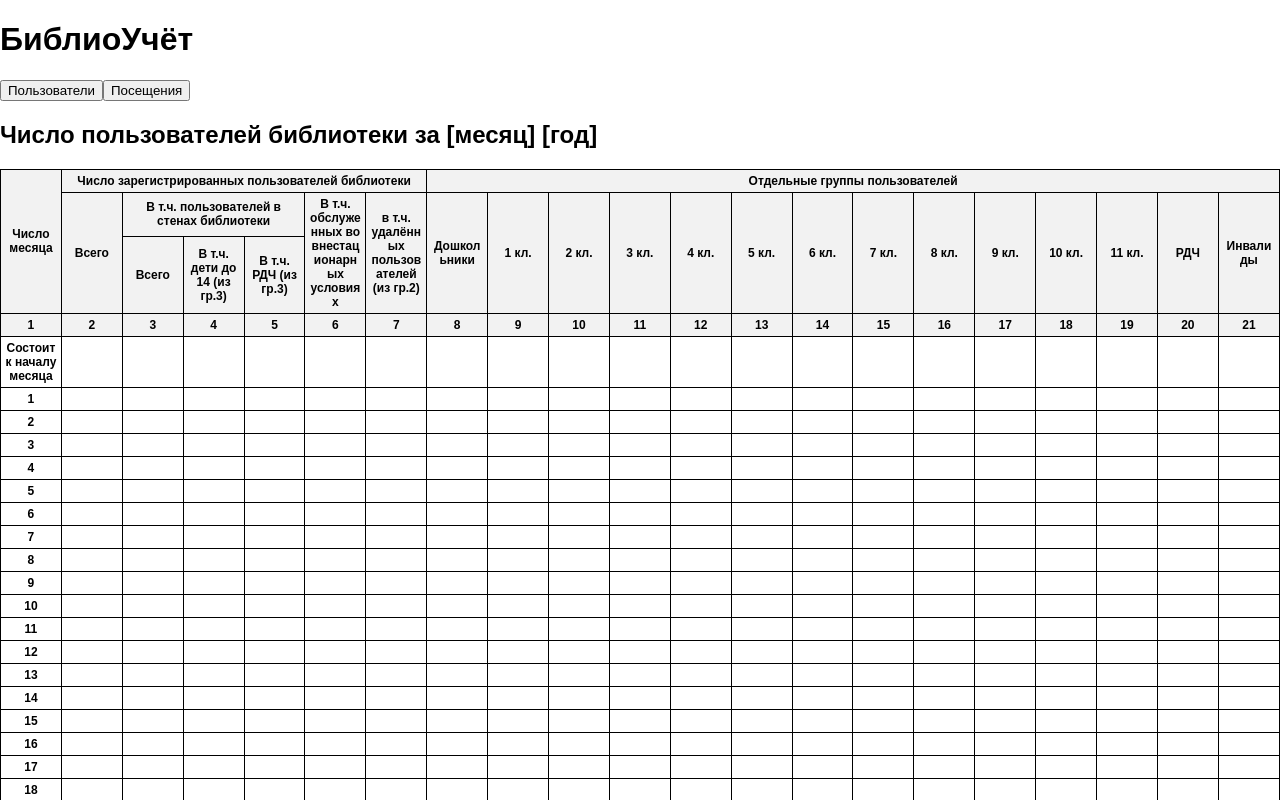
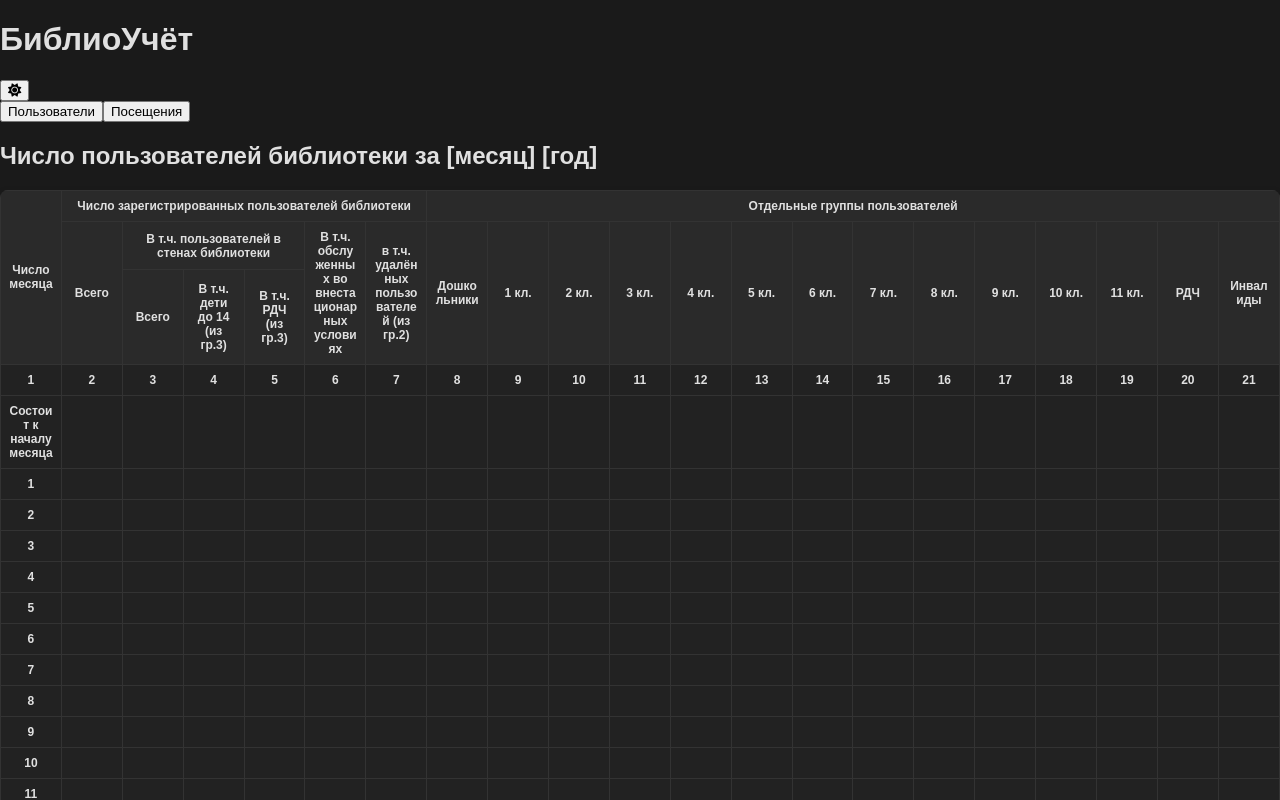
Before and after one commit to gemansipator/bibliouchetreact, a React (Create React App) app: page / in a window 1280 px wide. Shown: the top 800 px of the page. Built offline with nearby package versions, Linux system fonts and the light colour scheme; the HTML template or start-up script is replaced by a standard one.

Commit message:
светлый и темный режимы

```diff
--- a/src/App.css
+++ /dev/null
@@ -1,20 +0,0 @@
-.rotate-180 {
-  writing-mode: vertical-rl;
-  transform: rotate(180deg);
-  white-space: normal;
-  word-break: break-word;
-  line-height: 1.2;
-  text-align: center;
-}
-
-table {
-  table-layout: fixed;
-  font-family: Arial, sans-serif;
-}
-
-td, th {
-  border: 1px solid #000;
-  padding: 4px;
-  font-size: 12px;
-  word-wrap: break-word;
-}
--- a/src/App.js
+++ b/src/App.js
@@ -1,29 +1,47 @@
-import React from 'react';
+import React, { useState, useEffect } from 'react';
 import UsersTable from './components/UsersTable';
 import VisitsTable from './components/VisitsTable';
 
 function App() {
-  const [activeTab, setActiveTab] = React.useState('users');
+    const [activeTab, setActiveTab] = useState('users');
+    const [theme, setTheme] = useState(() => localStorage.getItem('theme') || 'dark-theme');
+
+    useEffect(() => {
+        document.body.className = theme;
+        localStorage.setItem('theme', theme);
+    }, [theme]);
+
+    const toggleTheme = () => {
+        setTheme(theme === 'dark-theme' ? 'light-theme' : 'dark-theme');
+    };
 
     return (
-      <div className="min-h-screen bg-gray-50">
-        <h1 className="text-3xl font-bold text-gray-800 p-4 bg-gray-200 text-center">БиблиоУчёт</h1>
+        <div className="min-h-screen">
+            <div className="flex justify-between items-center p-4 bg-gray-800 text-white">
+                <h1 className="text-3xl font-bold">БиблиоУчёт</h1>
+                <button
+                    onClick={toggleTheme}
+                    className="p-2 rounded-full bg-gray-700 hover:bg-gray-600 transition-colors"
+                >
+                    <i className={`fas ${theme === 'dark-theme' ? 'fa-sun' : 'fa-moon'}`}></i>
+                </button>
+            </div>
             <div className="flex justify-center p-4 space-x-4">
                 <button
                     onClick={() => setActiveTab('users')}
-              className={`px-4 py-2 rounded ${activeTab === 'users' ? 'bg-blue-600 text-white' : 'bg-gray-300 text-gray-700'} hover:bg-blue-500`}
+                    className={`px-4 py-2 rounded ${activeTab === 'users' ? 'bg-blue-600 text-white' : 'bg-gray-300 text-gray-700'} hover:bg-blue-500 transition-colors`}
                 >
                     Пользователи
                 </button>
                 <button
                     onClick={() => setActiveTab('visits')}
-              className={`px-4 py-2 rounded ${activeTab === 'visits' ? 'bg-blue-600 text-white' : 'bg-gray-300 text-gray-700'} hover:bg-blue-500`}
+                    className={`px-4 py-2 rounded ${activeTab === 'visits' ? 'bg-blue-600 text-white' : 'bg-gray-300 text-gray-700'} hover:bg-blue-500 transition-colors`}
                 >
                     Посещения
                 </button>
             </div>
             <div className="p-4">
-          {activeTab === 'users' ? <UsersTable /> : <VisitsTable />}
+                {activeTab === 'users' ? <UsersTable theme={theme} /> : <VisitsTable theme={theme} />}
             </div>
         </div>
     );
--- a/src/components/UsersTable.css
+++ b/src/components/UsersTable.css
@@ -2,16 +2,36 @@
     border-collapse: collapse;
     width: 100%;
     table-layout: fixed;
-    font-family: Arial, sans-serif;
+    font-family: 'Arial', sans-serif;
+    box-shadow: 0 4px 8px rgba(0, 0, 0, 0.2);
+    border-radius: 8px;
+    overflow: hidden;
+    transition: box-shadow 0.3s;
 }
 
 .users-table td, .users-table th {
-    border: 1px solid #000;
-    padding: 4px;
+    border: 1px solid #333;
+    padding: 8px;
     text-align: center;
     vertical-align: middle;
     font-size: 12px;
     word-wrap: break-word;
+    transition: background-color 0.3s, color 0.3s;
+}
+
+.users-table th {
+    background-color: #2a2a2a;
+    color: #e0e0e0;
+}
+
+.users-table td {
+    background-color: #222;
+    color: #e0e0e0;
+}
+
+.users-table tr:hover td {
+    background-color: #2d2d2d;
+    cursor: pointer;
 }
 
 .rotate {
@@ -20,13 +40,32 @@
     white-space: normal;
     word-break: break-word;
     line-height: 1.2;
+    text-align: center;
 }
 
 .header {
     font-weight: bold;
-    background-color: #f2f2f2;
 }
 
 .day-cell {
     font-weight: bold;
+    background-color: #1e1e1e;
 }
+
+.light-theme .users-table th {
+    background-color: #f2f2f2;
+    color: #333;
+}
+
+.light-theme .users-table td {
+    background-color: #fff;
+    color: #333;
+}
+
+.light-theme .users-table tr:hover td {
+    background-color: #f9f9f9;
+}
+
+.light-theme .day-cell {
+    background-color: #e0e0e0;
+}
--- a/src/components/UsersTable.js
+++ b/src/components/UsersTable.js
@@ -1,12 +1,12 @@
 import React from 'react';
 import './UsersTable.css';
 
-function UsersTable() {
+function UsersTable({ theme }) {
     const days = Array.from({ length: 31 }, (_, i) => i + 1);
 
     return (
-        <div className="p-4">
-            <h2 className="text-2xl font-bold text-center mb-4 text-gray-800">Число пользователей библиотеки за [месяц] [год]</h2>
+        <div className={`p-4 ${theme}`}>
+            <h2 className="text-2xl font-bold text-center mb-4">Число пользователей библиотеки за [месяц] [год]</h2>
             <table className="users-table">
                 <thead>
                 <tr className="header">
--- a/src/components/VisitsTable.css
+++ b/src/components/VisitsTable.css
@@ -2,16 +2,36 @@
     border-collapse: collapse;
     width: 100%;
     table-layout: fixed;
-    font-family: Arial, sans-serif;
+    font-family: 'Arial', sans-serif;
+    box-shadow: 0 4px 8px rgba(0, 0, 0, 0.2);
+    border-radius: 8px;
+    overflow: hidden;
+    transition: box-shadow 0.3s;
 }
 
 .visits-table td, .visits-table th {
-    border: 1px solid #000;
-    padding: 4px;
+    border: 1px solid #333;
+    padding: 8px;
     text-align: center;
     vertical-align: middle;
     font-size: 12px;
     word-wrap: break-word;
+    transition: background-color 0.3s, color 0.3s;
+}
+
+.visits-table th {
+    background-color: #2a2a2a;
+    color: #e0e0e0;
+}
+
+.visits-table td {
+    background-color: #222;
+    color: #e0e0e0;
+}
+
+.visits-table tr:hover td {
+    background-color: #2d2d2d;
+    cursor: pointer;
 }
 
 .rotate {
@@ -20,13 +40,32 @@
     white-space: normal;
     word-break: break-word;
     line-height: 1.2;
+    text-align: center;
 }
 
 .header {
     font-weight: bold;
-    background-color: #f2f2f2;
 }
 
 .day-cell {
     font-weight: bold;
+    background-color: #1e1e1e;
 }
+
+.light-theme .visits-table th {
+    background-color: #f2f2f2;
+    color: #333;
+}
+
+.light-theme .visits-table td {
+    background-color: #fff;
+    color: #333;
+}
+
+.light-theme .visits-table tr:hover td {
+    background-color: #f9f9f9;
+}
+
+.light-theme .day-cell {
+    background-color: #e0e0e0;
+}
--- a/src/components/VisitsTable.js
+++ b/src/components/VisitsTable.js
@@ -1,12 +1,12 @@
 import React from 'react';
 import './VisitsTable.css';
 
-function VisitsTable() {
+function VisitsTable({ theme }) {
     const days = Array.from({ length: 31 }, (_, i) => i + 1);
 
     return (
-        <div className="p-4">
-            <h2 className="text-2xl font-bold text-center mb-4 text-gray-800">Число посещений библиотеки за [месяц] [год]</h2>
+        <div className={`p-4 ${theme}`}>
+            <h2 className="text-2xl font-bold text-center mb-4">Число посещений библиотеки за [месяц] [год]</h2>
             <table className="visits-table">
                 <thead>
                 <tr className="header">
--- a/src/index.css
+++ b/src/index.css
@@ -1,6 +1,19 @@
+@import url('https://cdnjs.cloudflare.com/ajax/libs/font-awesome/6.5.1/css/all.min.css');
+
 body {
   margin: 0;
-  font-family: Arial, sans-serif;
+  font-family: 'Arial', sans-serif;
   -webkit-font-smoothing: antialiased;
   -moz-osx-font-smoothing: grayscale;
+  transition: background-color 0.3s, color 0.3s;
 }
+
+.dark-theme {
+  background-color: #1a1a1a;
+  color: #e0e0e0;
+}
+
+.light-theme {
+  background-color: #ffffff;
+  color: #333333;
+}
```
Lines whose indentation alone changed are shown as unchanged.
